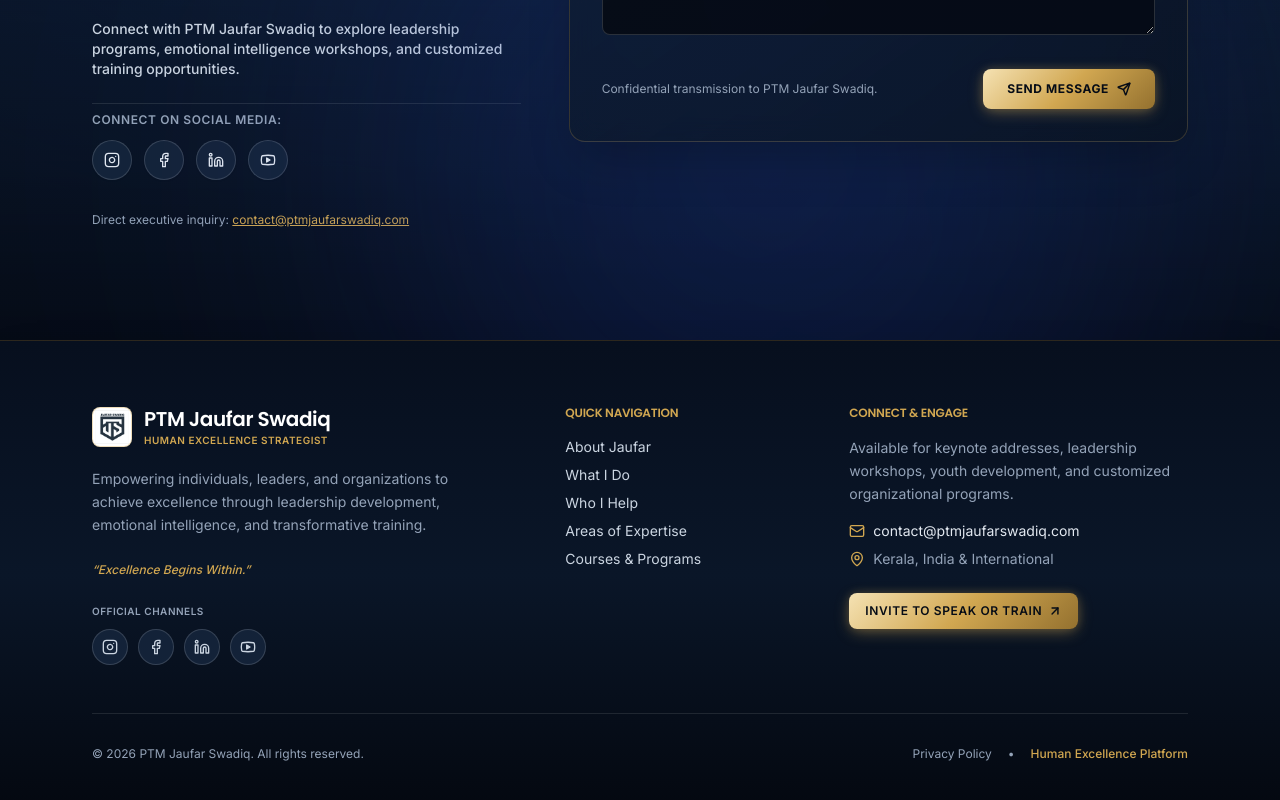
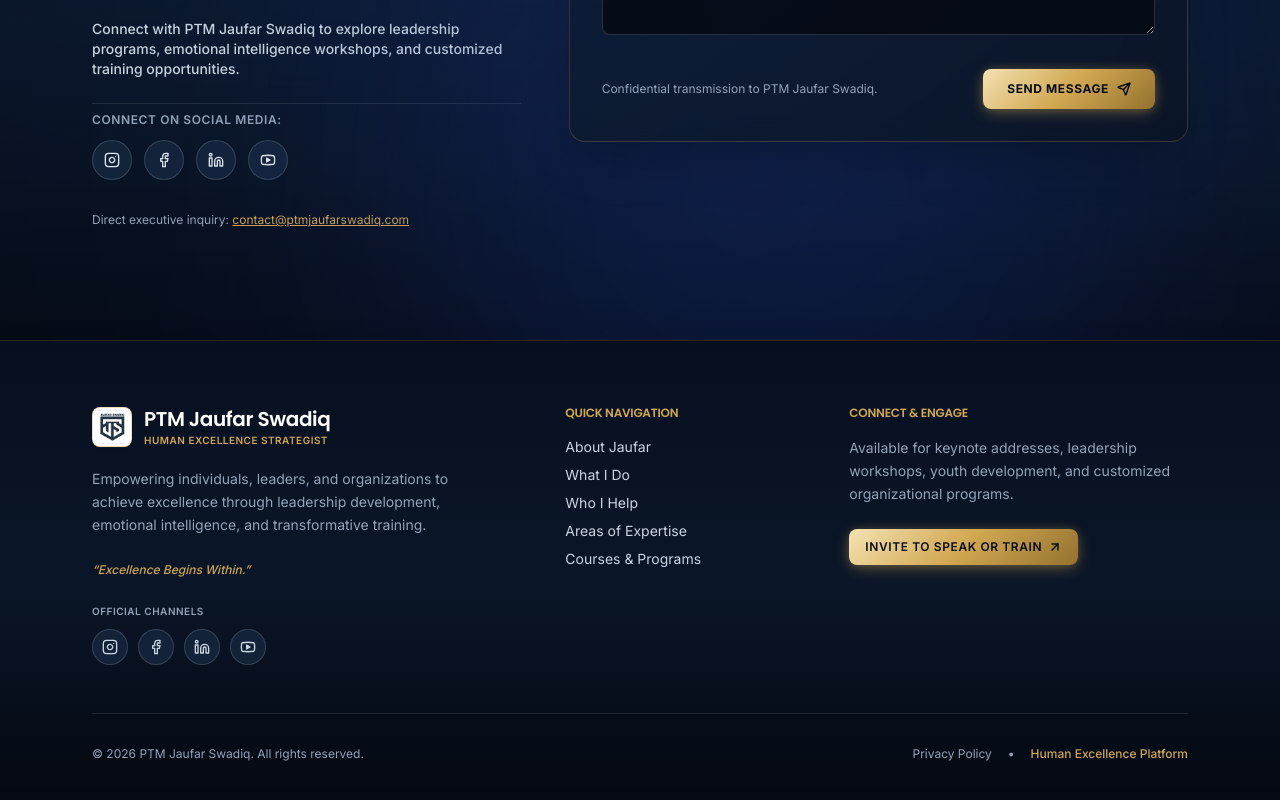
Before and after one commit to hashimmuhammedvng-cloud/PTM-jaufar-website, a Next.js app: page / in a window 1280 px wide. Shown: the part 4836-5636 px from the top of the page. Built offline with nearby package versions, Linux system fonts and the light colour scheme.

Commit message:
refactor(footer): remove email address and location details

```diff
--- a/components/Footer.tsx
+++ b/components/Footer.tsx
@@ -2,7 +2,7 @@ import React from "react";
 import Link from "next/link";
 import Image from "next/image";
 import { siteConfig } from "@/data/siteData";
-import { ArrowUpRight, Mail, MapPin } from "lucide-react";
+import { ArrowUpRight } from "lucide-react";
 import { InstagramIcon, FacebookIcon, LinkedinIcon, YoutubeIcon } from "@/components/SocialIcons";
 
 export default function Footer() {
@@ -136,28 +136,10 @@ export default function Footer() {
               and customized organizational programs.
             </p>
 
-            <div className="space-y-2 text-sm">
-              <div className="flex items-center gap-2">
-                <Mail className="w-4 h-4 text-gold shrink-0" />
-                <a
-                  href={`mailto:${siteConfig.contact.email}`}
-                  className="text-slate-200 hover:text-gold transition-colors text-xs sm:text-sm"
-                >
-                  {siteConfig.contact.email}
-                </a>
-              </div>
-              <div className="flex items-center gap-2">
-                <MapPin className="w-4 h-4 text-gold shrink-0" />
-                <span className="text-slate-400 text-xs sm:text-sm">
-                  {siteConfig.contact.location}
-                </span>
-              </div>
-            </div>
-
             <div className="pt-2">
               <Link
                 href="/#contact"
-                className="inline-flex items-center gap-1.5 px-4 py-2.5 rounded-button text-xs font-semibold uppercase tracking-wider btn-gold-gradient"
+                className="inline-flex items-center gap-1.5 px-4 py-2.5 rounded-button text-xs font-semibold uppercase tracking-wider btn-gold-gradient shadow-md"
               >
                 <span>Invite to Speak or Train</span>
                 <ArrowUpRight className="w-3.5 h-3.5 stroke-[2.5]" />
```
